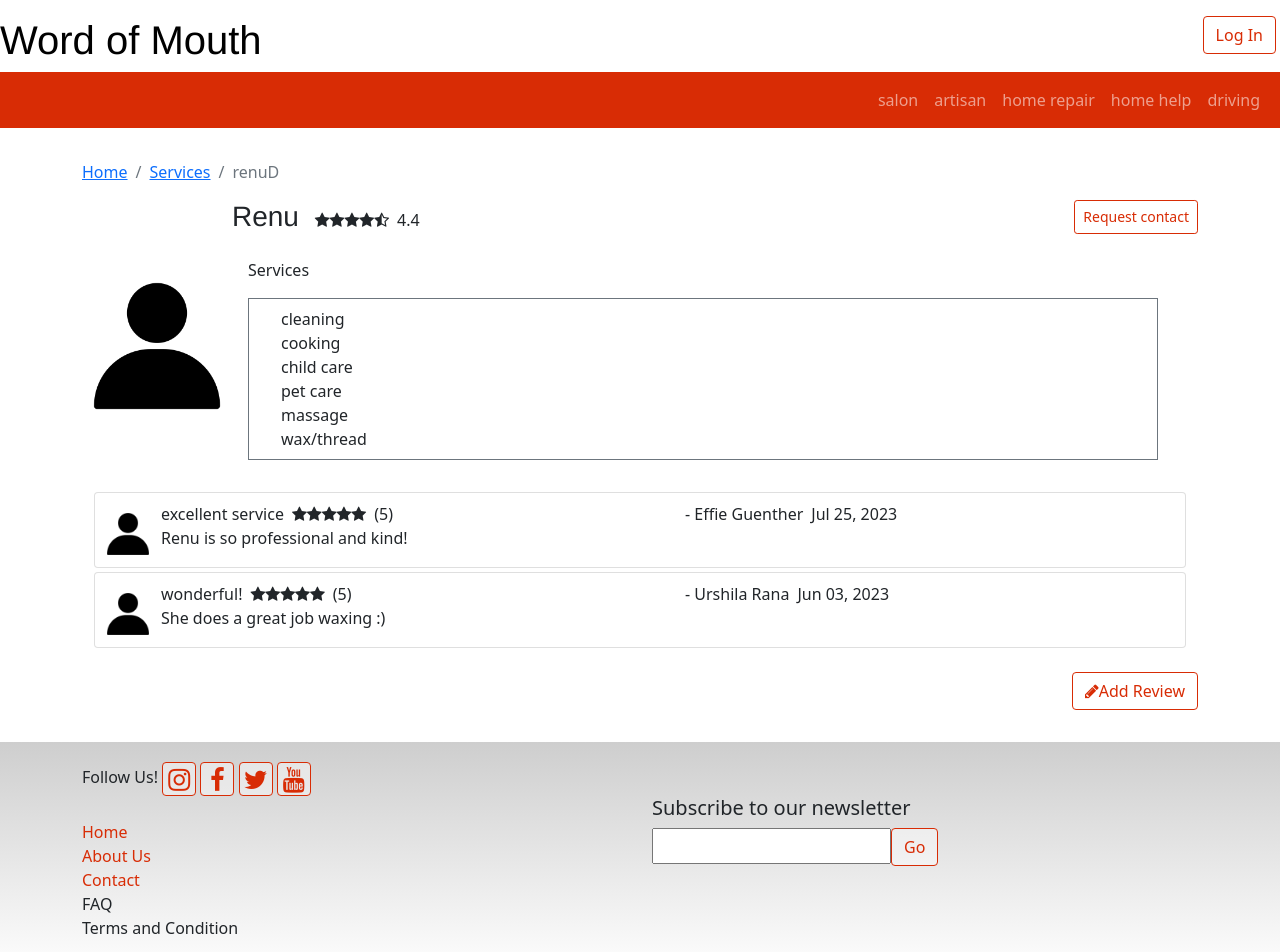
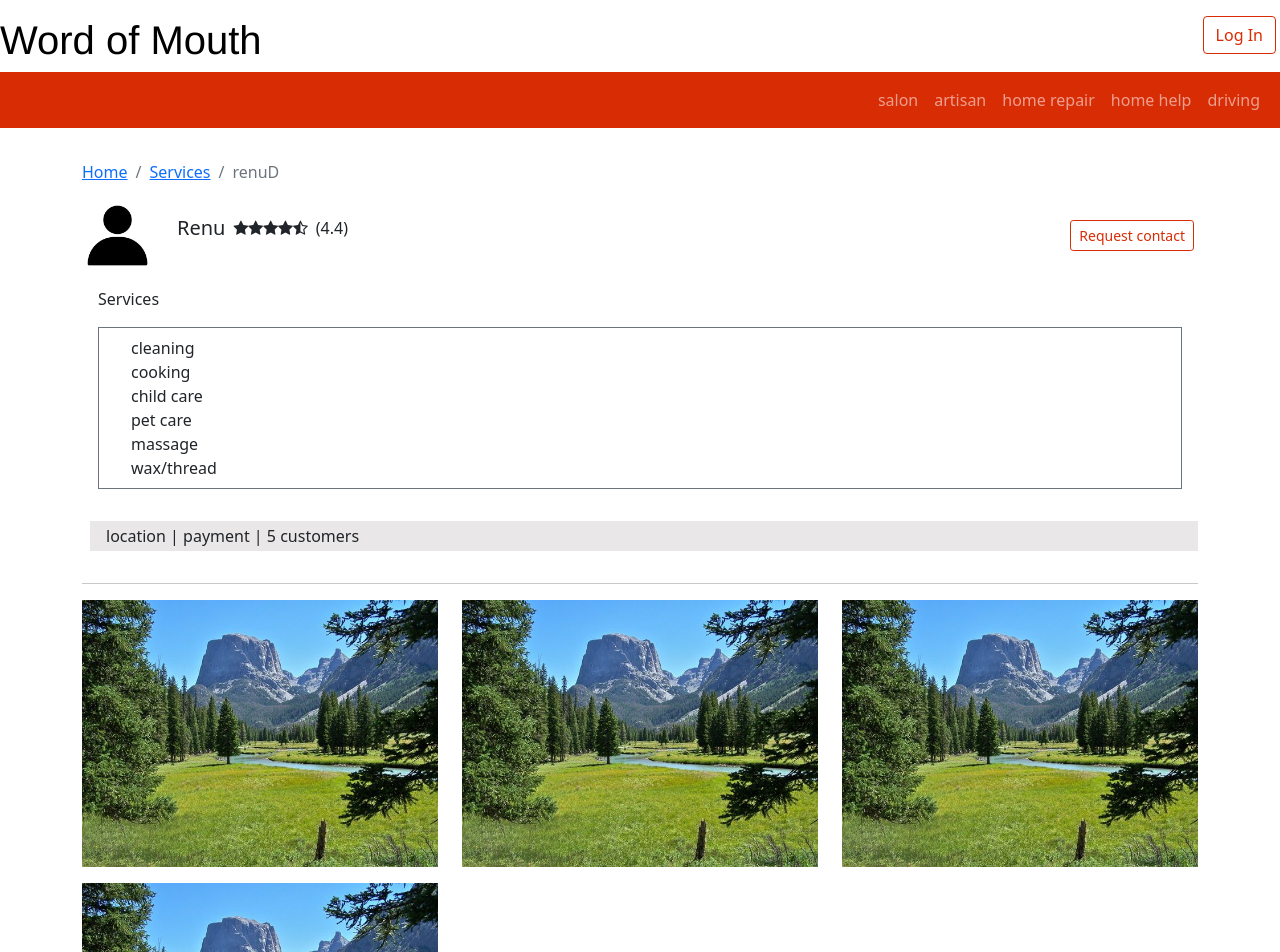
Before and after one commit to sruthiravindra/wordofmouth, a React (Create React App) app: page /services/3 in a window 1280 px wide. Shown: the top 952 px of the page. Built offline with nearby package versions, Linux system fonts and the light colour scheme.

Commit message:
more aesthetic updates

```diff
--- a/src/features/Reviews/Review.js
+++ b/src/features/Reviews/Review.js
@@ -8,30 +8,31 @@ const Review = ({ review }) => {
     const author = useSelector(selectUserById(review.authorId));
 
     return (
-        <Card className='pt-2 mb-1'>
-            <div className='d-flex align-items-center'>
-                <div class='flex-shrink-0 m-2'>
+        <Card className='p-2 mb-1'>
+            <Row>
+                <Col xs='2' lg='1'>
                     <img
                         src={author.profilePic}
                         alt='user profile picture'
-                        width='50px'
+                        className='img-fluid'
                     />
-                </div>
-                <div class='flex-grow-1'>
+                </Col>
+                <Col>
                     <Row>
-                        <Col>
+                        <Col xs='12'>
                             <p className='d-inline'>{review.title}</p>
                             <StarRating rating={review.rating}/>
                             <p className='d-inline'>({review.rating})</p>
                             <p>{review.reviewText}</p>
                         </Col>
-                        <Col>
+                        <Col xs='12' className='text-end my-1'>
                             <p className='d-inline'>- {author.firstName} {author.lastName}</p>
-                            <p className='d-inline ms-2'>{formatDate(review.date)}</p>
+                            <p className='d-inline mx-2'>|</p>
+                            <p className='d-inline me-3'>{formatDate(review.date)}</p>
                         </Col>
                     </Row>
-                </div>
-            </div>
+                </Col>
+            </Row>
         </Card>
     )
 };
--- a/src/features/Workers/WorkerImageGallery.js
+++ b/src/features/Workers/WorkerImageGallery.js
@@ -1,12 +1,39 @@
-import { Card } from "reactstrap";
+import { Row, Col } from "reactstrap";
+import mountain from "../../app/assets/img/mountain.jpeg";
 
 const WorkerImageGallery = () => {
     return (
-        <>
-            {
+        <Row>
+            <Col xs='6' lg='4' className='mb-3'>
+                <img
+                    src={mountain}
+                    alt='picture of mountain'
+                    className='img-fluid'
+                />
+            </Col>
+            <Col xs='6' lg='4' className='mb-3'>
+                <img
+                    src={mountain}
+                    alt='picture of mountain'
+                    className='img-fluid'
+                />
+            </Col>
+            <Col xs='6' lg='4' className='mb-3'>
+                <img
+                    src={mountain}
+                    alt='picture of mountain'
+                    className='img-fluid'
+                />
+            </Col>
+            <Col xs='6' lg='4' className='mb-3'>
+                <img
+                    src={mountain}
+                    alt='picture of mountain'
+                    className='img-fluid'
+                />
+            </Col>
 
-            }
-        </>
+        </Row>
     )
 };
 
--- a/src/features/services/ServiceList.js
+++ b/src/features/services/ServiceList.js
@@ -12,7 +12,7 @@ const ServiceList = ({ serviceIds }) => {
                     {
                         serviceTitles.map((service) => {
                             return (
-                                <li className=''>{service}</li>
+                                <li>{service}</li>
                             );
                         })
                     }
--- a/src/pages/HomePage.js
+++ b/src/pages/HomePage.js
@@ -6,6 +6,7 @@ const HomePage = () => {
     const fadeProps = useSpring({
         from: { opacity: 0 },
         to: { opacity: 1 },
+        config: { duration: 1000 }
       })
 
     return (
--- a/src/pages/WorkerProfilePage.js
+++ b/src/pages/WorkerProfilePage.js
@@ -9,48 +9,60 @@ import ServiceList from "../features/services/ServiceList";
 import ReviewList from "../features/Reviews/ReviewList";
 import ReviewForm from "../features/Reviews/ReviewForm";
 import WorkerImageGallery from "../features/Workers/WorkerImageGallery";
+import { useSpring, animated } from 'react-spring';
 
 
 const WorkerProfilePage = () => {
     const { userId } = useParams();
-    const user = useSelector(selectUserById(userId));
+    const worker = useSelector(selectUserById(userId));
+    const {firstName, lastName, profilePic, id, rating, contacts, services, phone, email, username} = worker;
     const currentUser = useSelector(selectCurrentUser);
+    const fadeProps = useSpring({
+        from: { opacity: 0 },
+        to: { opacity: 1 },
+        config: { duration: 500 }
+      })
 
     return (
         <Container>
-            <SubHeader current={user.username} profile={true} />
-
-            <div className='d-flex align-items-center'>
+            <SubHeader current={username} profile={true} />
+            <Row className='d-flex align-items-center'>
+                <Col xs='2' lg='1'>
                     <div class='flex-shrink-0'>
                         <img
-                    src={user.profilePic}
+                        src={profilePic}
                         alt='profile picture'
-                    width='150px'/>
+                        className='img-fluid'/>
                     </div>
-                <div class='flex-grow-1'>
-                    <Row className='mb-2'>
-                        <Col>
-                            <h3 class='d-inline'>{user.firstName} {user.lastName}</h3>
-                            <StarRating rating={user.rating}/>
-                            <p class='d-inline'>{user.rating}</p>
                 </Col>
-                        <Col className='d-flex justify-content-end'>
+                <Col className='d-flex justify-content-start'>
+                        <h5 className='d-inline'>{firstName} {lastName}</h5>
+                        <StarRating rating={rating}/>
+                        <p className='d-inline'>({rating})</p>
+                </Col>
+                <Col className='d-flex justify-content-end pe-3' xs='3'>
+                    <animated.div style={fadeProps}>
                         {
-                                (currentUser && currentUser.contacts.includes(user.id)) ?
+                            (currentUser && currentUser.contacts.includes(id)) ?
                                 (<div className='text-end'>
-                                        <Button className='btn-sm mb-1 d-block'>{user.phone}</Button>
-                                        <Button className='btn-sm d-block'>{user.email}</Button>
+                                    <Button className='btn-sm mb-1 d-block'>{phone}</Button>
+                                    <Button className='btn-sm d-block'>{email}</Button>
                                 </div>) :
                             (<Button className='btn-sm'>Request contact</Button>)
                         }
+                    </animated.div>
                 </Col>
             </Row>
             <Row>
-                        <ServiceList serviceIds={user.services} />
+                <Col>
+                    <ServiceList serviceIds={services}/>
+                    <p className='ms-2 banner'>location  |  payment  |  {contacts.length} customers</p>
+                </Col>
             </Row>
-                </div>
-            </div>
+            <hr />
             <WorkerImageGallery />
+            <hr />
+            <h6>Reviews for {firstName} {lastName}</h6>
             <ReviewList userId={userId}/>
             <div className='text-end mt-4'>
                 <ReviewForm userId={userId}/>
```
Also changed, not shown: src/app/assets/img/mountain.jpeg (added). Lines whose indentation alone changed are shown as unchanged.
